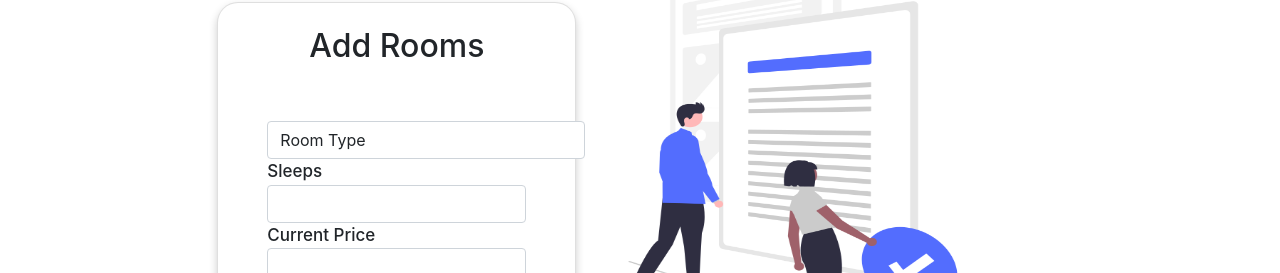
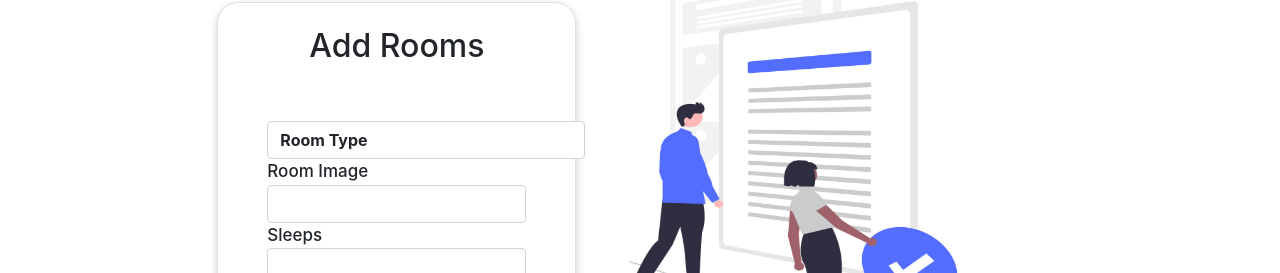
Before and after one commit to gavingunapala/Hotel_Management, a React (Create React App) app in the folder frontend/hms/: page /AddRooms in a window 1280 px wide. Shown: the part 432-705 px from the top of the page. Built offline with nearby package versions, Linux system fonts and the light colour scheme.

Commit message:
add image

```diff
--- a/frontend/hms/src/Room_Management/AddRooms.js
+++ b/frontend/hms/src/Room_Management/AddRooms.js
@@ -21,13 +21,14 @@ const AddRooms = () => {
                                     <div className="" id='group'>
                                             <br/>
                                             <div className="dropdown">
-                                                <button className="form-control" id='select'>Room Type</button>
+                                                <button className="form-control" id='select'><strong>Room Type</strong></button>
                                                 <div className="dropdown-content">
                                                     <a href="#">Link 1</a>
                                                     <a href="#">Link 2</a>
                                                     <a href="#">Link 3</a>
                                                 </div>
                                             </div>
+                                        <div><label>Room Image</label><input id='left' className="form-control" type="text"/></div>
                                         <div><label>Sleeps</label><input id='left' className="form-control" type="text"/></div>
                                         <div><label>Current Price</label><input className="form-control" type="text"/></div>
                                         <div><label>Facilities</label><input className="form-control" type="text"/></div>
--- a/frontend/hms/src/Room_Management/UpdateRooms.js
+++ b/frontend/hms/src/Room_Management/UpdateRooms.js
@@ -20,13 +20,14 @@ const UpdateRooms = () => {
                                 <div className="container   ">
                                     <div class="form-group">
                                         <div className="dropdown">
-                                            <button className="form-control" id='select'>Room Type</button>
+                                            <button className="form-control" id='select'><strong>Room Type</strong></button>
                                             <div className="dropdown-content">
                                                 <a href="#">Link 1</a>
                                                 <a href="#">Link 2</a>
                                                 <a href="#">Link 3</a>
                                             </div>
                                         </div>
+                                        <div><label>Room Image</label><input id='left' className="form-control" type="text"/></div>
                                         <div><label>Sleeps</label><input class="form-control" type="text"/></div>
                                         <div><label>Current Price</label><input class="form-control" type="text"/></div>
                                         <div><label>Facilities</label><input class="form-control" type="text"/></div>
--- a/frontend/hms/src/Room_Management/ViewRooms.js
+++ b/frontend/hms/src/Room_Management/ViewRooms.js
@@ -20,13 +20,14 @@ const ViewRooms = () => {
                                 <div className="container   ">
                                     <div class="form-group">
                                         <div className="dropdown">
-                                            <button className="form-control" id='select'>Room Type</button>
+                                            <button className="form-control" id='select'><strong>Room Type</strong></button>
                                             <div className="dropdown-content">
                                                 <a href="#">Link 1</a>
                                                 <a href="#">Link 2</a>
                                                 <a href="#">Link 3</a>
                                             </div>
                                         </div>
+                                        <div><label>Room Image</label><input id='left' className="form-control" type="text"/></div>
                                         <div><label>Sleeps</label><input class="form-control" type="text"/></div>
                                         <div><label>Current Price</label><input class="form-control" type="text"/></div>
                                         <div><label>Facilities</label><input class="form-control" type="text"/></div>
```
